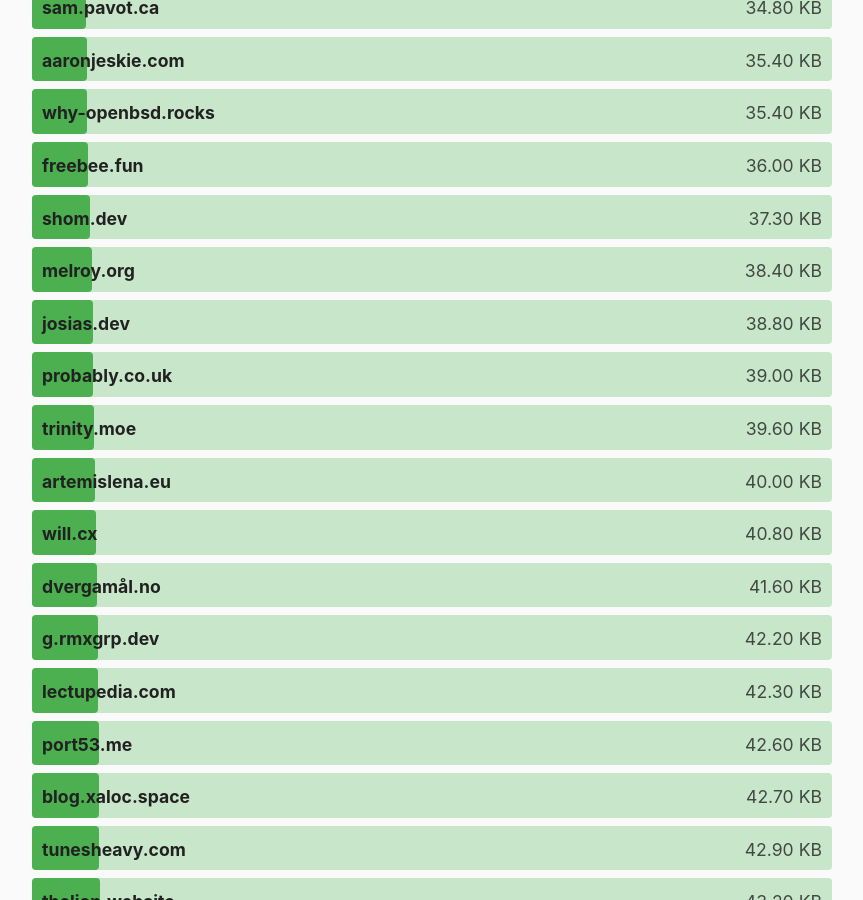
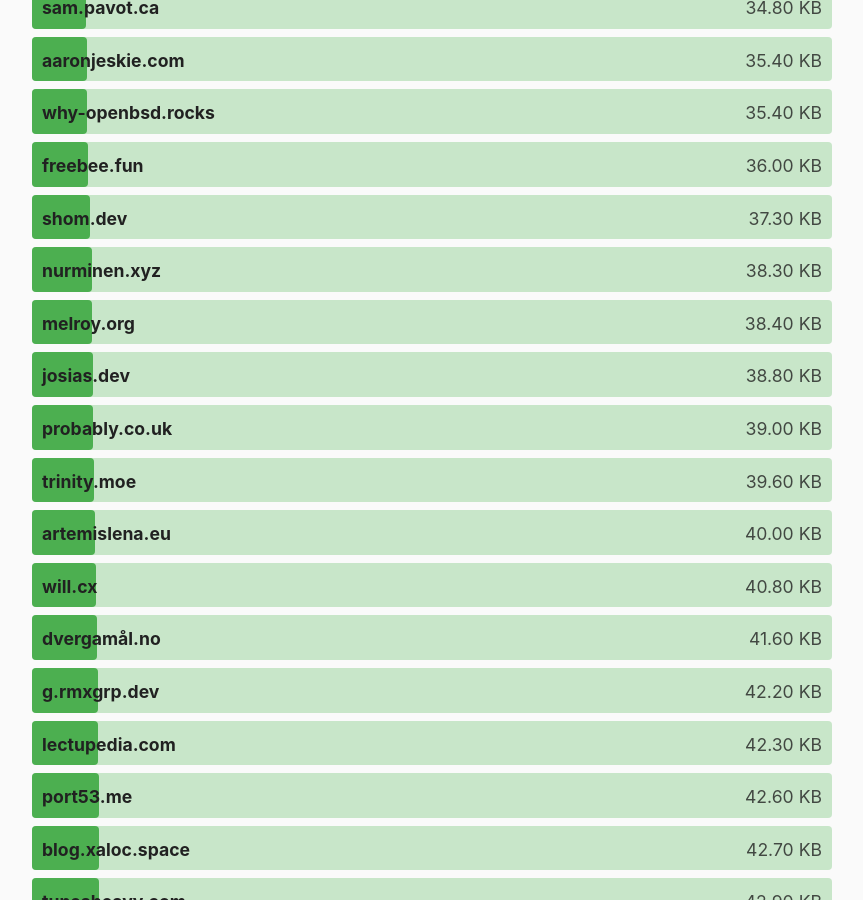
Before and after one commit to kevquirk/512kb.club, a Jekyll site: the page built from index.md, in a window 1280 px wide and 900 px high, scrolled down 9530 px. Shown: the whole window, without its empty margins (208-1071 px from the left). Built offline with Jekyll 4.4.1, drawn with Linux system fonts in a browser that asks for light colours.

Commit message:
add nurminen.xyz
https://gtmetrix.com/reports/www.nurminen.xyz/a9Wqk1g6/

```diff
--- a/_data/sites.yml
+++ b/_data/sites.yml
@@ -1513,6 +1513,11 @@
   size: 22.2
   last_checked: 2022-05-15
 
+- domain: nurminen.xyz
+  url: https://www.nurminen.xyz/
+  size: 38.3
+  last_checked: 2022-05-22
+
 - domain: nymbus.xyz
   url: https://nymbus.xyz/
   size: 262
```
